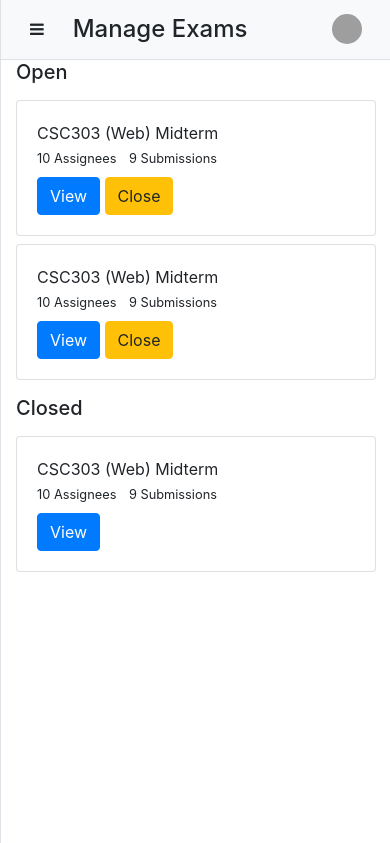
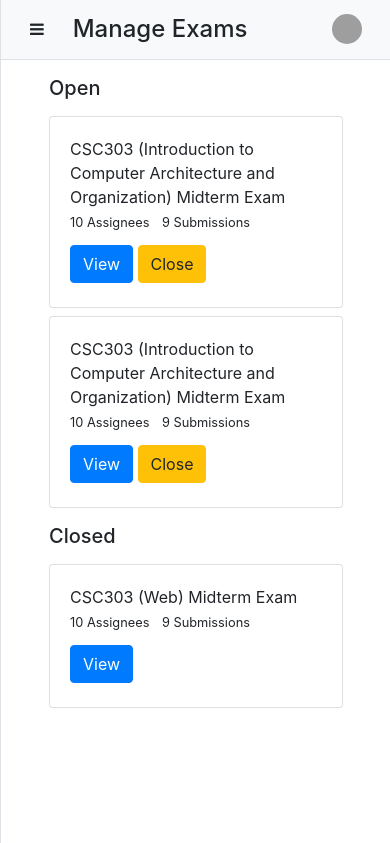
Before and after one commit to mubaraqwahab/online-exam-portal, a PHP site: page /manage-exam/index.php in a window 390 px wide. Shown: the part 63-906 px from the top of the page. Run offline with PHP 8.4, Linux system fonts and the light colour scheme; some libraries are stand-ins or nearby versions; grey boxes are pictures that could not be loaded.

Commit message:
Extra responsiveness

```diff
--- a/code/manage-exam/index.php
+++ b/code/manage-exam/index.php
@@ -30,7 +30,7 @@
       <?php require '../components/_navbar.php' ?>
 
       <!-- Page content -->
-      <div class="container">
+      <div class="container py-3 px-5">
 
         <!-- Open Exams -->
         <section id="openExams">
@@ -43,35 +43,38 @@
             <!-- The server side should set the value of 'data-exam-id' to the exam id -->
             <li class="card my-2" data-exam-id="">
               <div class="card-body d-flex flex-column flex-md-row justify-content-between">
-                <div class="d-flex flex-column flex-md-row align-items-md-center">
-                  <span class="mr-md-3">CSC303 (Web) Midterm</span>
+                <div class="d-flex flex-column flex-xl-row align-items-xl-center">
+                  <!-- The format is: [Course Code] ([Course Name]) [Exam Title] -->
+                  <span class="mr-md-3">CSC303 (Introduction to Computer Architecture and Organization) Midterm Exam</span>
                   <span>
                     <small class="mr-2">10 Assignees</small>
                     <small>9 Submissions</small>
                   </span>
                 </div>
                 <div class="mt-2 mt-md-0">
-                  <a href="#" class="btn btn-primary">View</a>
+                  <a href="#" class="btn btn-primary d-md-block d-xl-inline-block my-1">View</a>
                   <button class="btn btn-warning close-exam-btn" type="button">Close</button>
                 </div>
               </div>
             </li>
 
-            <li class="card my-2">
+            <li class="card my-2" data-exam-id="">
               <div class="card-body d-flex flex-column flex-md-row justify-content-between">
-                <div class="d-flex flex-column flex-md-row align-items-md-center">
-                  <span class="mr-md-3">CSC303 (Web) Midterm</span>
+                <div class="d-flex flex-column flex-xl-row align-items-xl-center">
+                  <span class="mr-md-3">CSC303 (Introduction to Computer Architecture and Organization) Midterm Exam</span>
                   <span>
                     <small class="mr-2">10 Assignees</small>
                     <small>9 Submissions</small>
                   </span>
                 </div>
                 <div class="mt-2 mt-md-0">
-                  <a href="#" class="btn btn-primary">View</a>
+                  <a href="#" class="btn btn-primary d-md-block d-xl-inline-block my-1">View</a>
                   <button class="btn btn-warning close-exam-btn" type="button">Close</button>
                 </div>
               </div>
             </li>
+
+
 
           </ul>
 
@@ -85,17 +88,17 @@
 
             <!-- Each card represents an exam -->
 
-            <li class="card my-2">
+            <li class="card my-2" data-exam-id="">
               <div class="card-body d-flex flex-column flex-md-row justify-content-between">
-                <div class="d-flex flex-column flex-md-row align-items-md-center">
-                  <span class="mr-md-3">CSC303 (Web) Midterm</span>
+                <div class="d-flex flex-column flex-xl-row align-items-xl-center">
+                  <span class="mr-md-3">CSC303 (Web) Midterm Exam</span>
                   <span>
                     <small class="mr-2">10 Assignees</small>
                     <small>9 Submissions</small>
                   </span>
                 </div>
                 <div class="mt-2 mt-md-0">
-                  <a href="#" class="btn btn-primary">View</a>
+                  <a href="#" class="btn btn-primary d-md-block d-xl-inline-block my-1">View</a>
                 </div>
               </div>
             </li>
```
